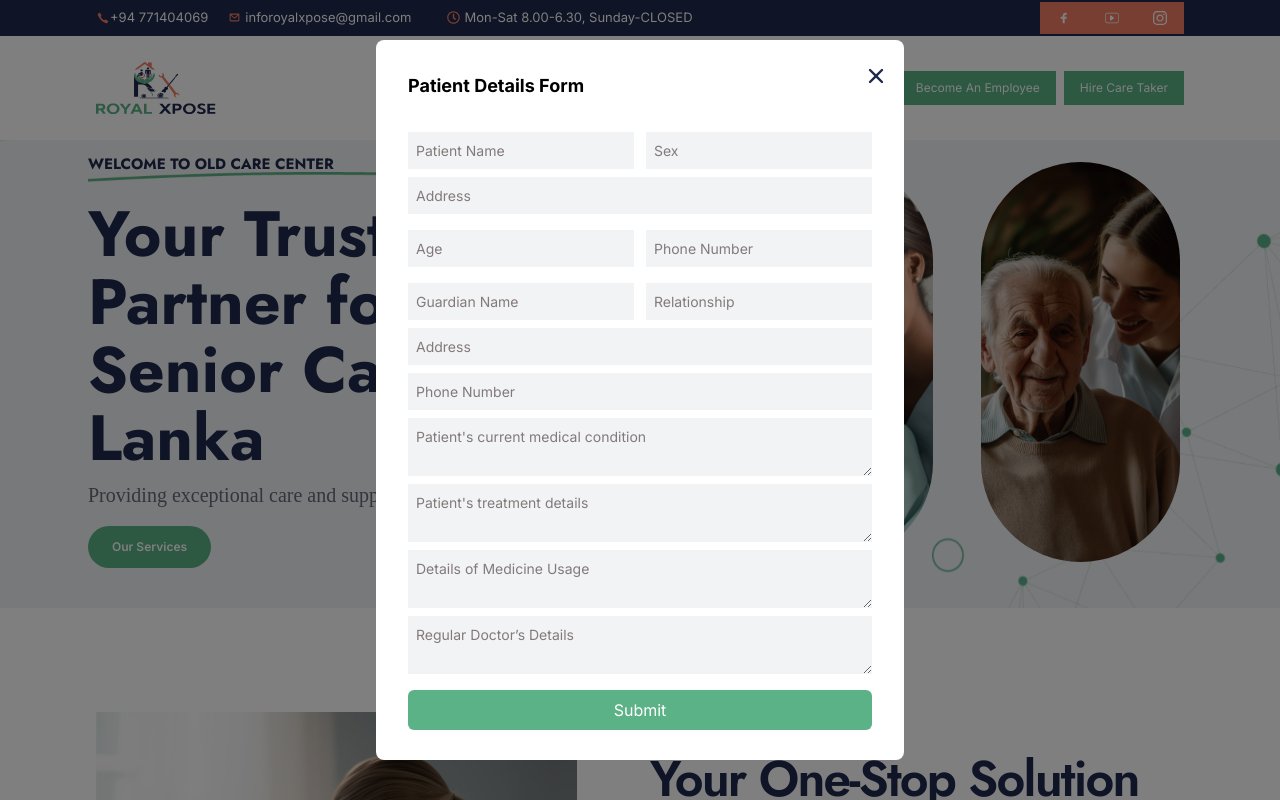
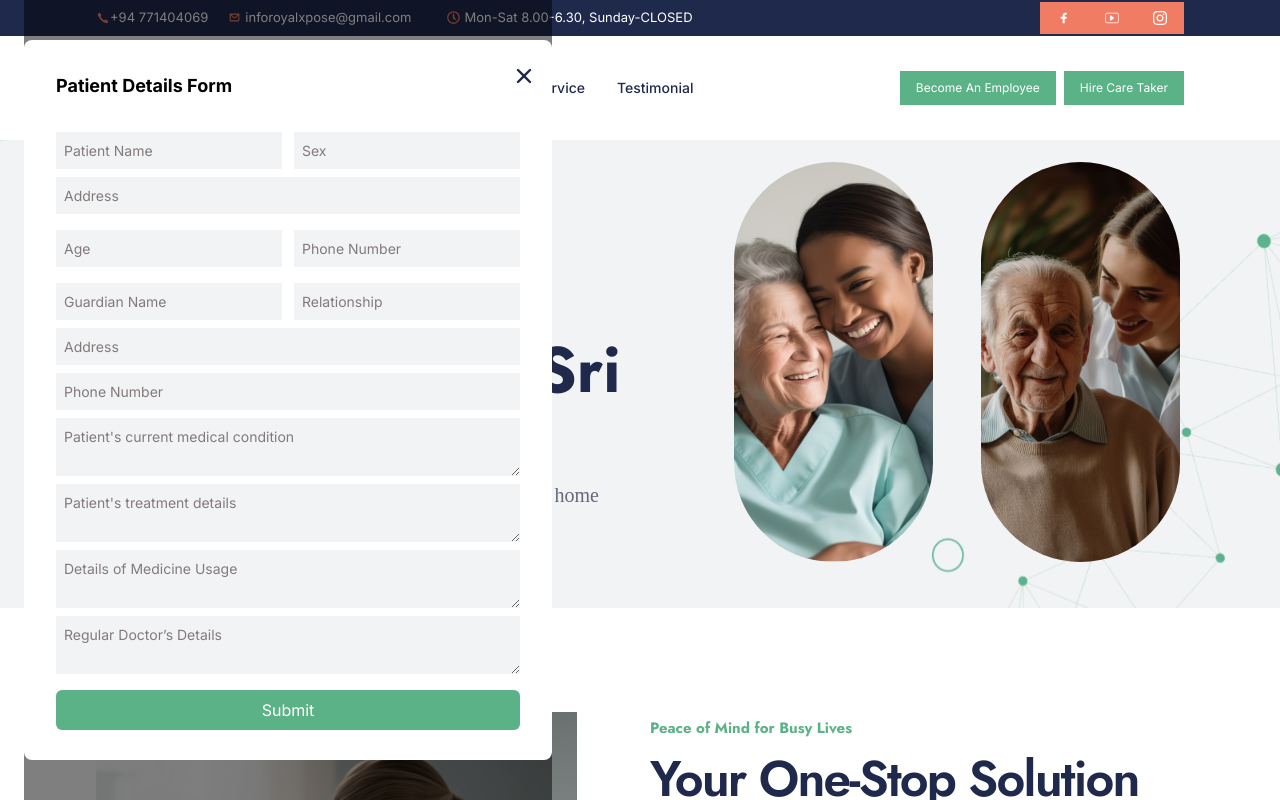
Before and after one commit to MrbadMiro/Royal, a React (Vite) app: page / in a window 1280 px wide. Both pictures are taken after a click on the button "Hire Care Taker". Shown: the top 800 px of the page. Built offline with nearby package versions, Linux system fonts and the light colour scheme.

Commit message:
Some Changes)

```diff
--- a/src/Navbar/Form1.jsx
+++ b/src/Navbar/Form1.jsx
@@ -24,7 +24,7 @@ const Form = ({ toggleForm }) => {
 	};
 
 	return (
-		<div className="fixed top-0 left-0 h-full w-full bg-black bg-opacity-50 flex justify-center items-center z-30">
+		<div className="fixed top-0 left-0 h-full w-[vw] mx-6 bg-black bg-opacity-50 flex justify-center items-center z-30">
 			<div className="bg-white p-8 rounded-lg relative max-h-[90%] overflow-y-auto">
 				<h2 className="text-lg font-bold mb-4">Employee Details Form</h2>
 				<form className="flex flex-col" ref={formRef} onSubmit={handleSubmit}>
--- a/src/Navbar/Form2.jsx
+++ b/src/Navbar/Form2.jsx
@@ -24,7 +24,7 @@ const Form = ({ toggleForm }) => {
 	};
 
 	return (
-		<div className="fixed top-0 left-0 h-full w-full bg-black bg-opacity-50 flex justify-center items-center z-30">
+		<div className="fixed top-0 left-0 h-full w-[vw] mx-6 bg-black bg-opacity-50 flex justify-center items-center z-30">
 			<div className="bg-white p-8 rounded-lg relative max-h-[90%] overflow-y-auto">
 				<h2 className="text-lg font-bold mb-4">Patient Details Form</h2>
 				<form className="flex flex-col" ref={formRef} onSubmit={handleSubmit}>
```
